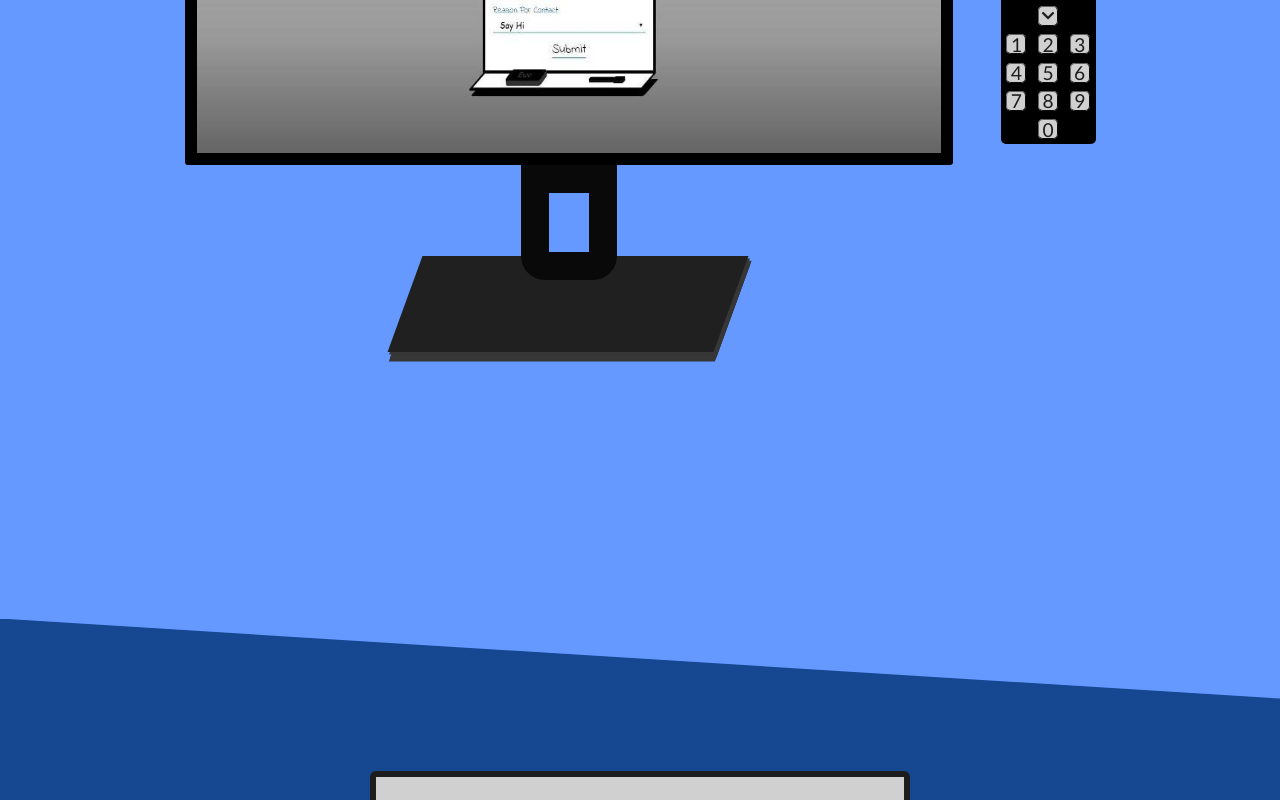
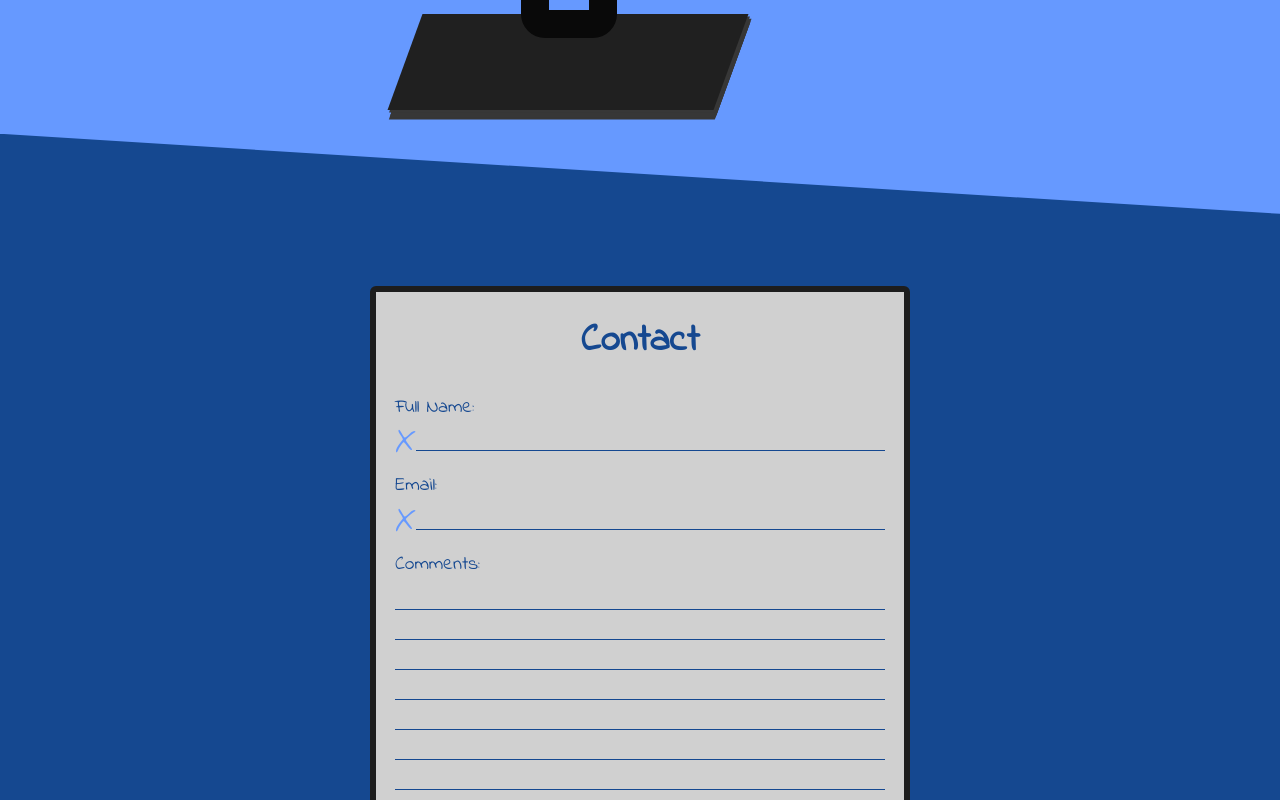
Before and after one commit to chewdev/craportfolio, a React (Create React App) app in the folder client/: page / in a window 1280 px wide. Shown: the part 2540-3340 px from the top of the page. Built offline with nearby package versions, Linux system fonts and the light colour scheme; no server answers.

Commit message:
Add min-heights for when sections have not yet been lazy loaded.

```diff
--- a/client/src/styles/components/_about-me.scss
+++ b/client/src/styles/components/_about-me.scss
@@ -18,6 +18,11 @@
 
     @supports (justify-content: space-evenly) {
       justify-content: space-evenly;
+    }
+
+    @supports (-ms-accelerator: true) {
+      /* Fallback for Edge only */
+      justify-content: space-around;
     }
   }
 }
--- a/client/src/styles/components/_contact.scss
+++ b/client/src/styles/components/_contact.scss
@@ -1,7 +1,7 @@
 .contact-section {
   min-width: 260px;
   width: 100%;
-  min-height: 40rem;
+  min-height: 47rem;
   padding: 3rem 1rem;
   display: flex;
   flex-direction: column;
@@ -14,6 +14,11 @@
   .is-visible {
     width: 100%;
     max-width: 600px;
+  }
+
+  //Set min-height for when section has not yet been lazy loaded
+  @include atPhoneLg {
+    min-height: 43rem;
   }
 }
 
--- a/client/src/styles/components/_projects.scss
+++ b/client/src/styles/components/_projects.scss
@@ -6,7 +6,25 @@
   flex-direction: column;
   align-items: center;
   justify-content: center;
-  min-height: 50rem;
+
+  // Set min-heights for when section has not been lazy loaded
+  min-height: 49rem;
+
+  @include atPhoneLg {
+    min-height: 45rem;
+  }
+
+  @include atTablet {
+    min-height: 42rem;
+  }
+
+  @include atProjectBreakpoint {
+    min-height: 37rem;
+  }
+
+  @include atDesktop {
+    min-height: 29rem;
+  }
 }
 
 .project-container {
```
